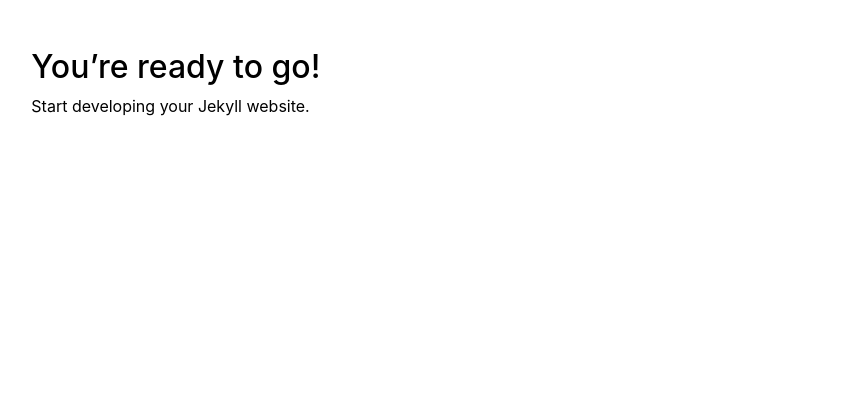
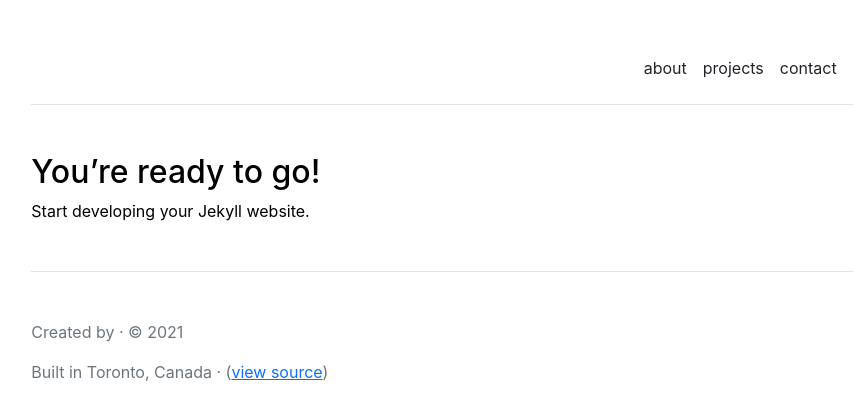
Before and after one commit to LeNPaul/academic, a Jekyll site: the page built from index.md, in a window 1280 px wide. Shown: the top 420 px of the page, without its empty margins (198-1066 px from the left). Built offline with Jekyll 4.4.1, drawn with Linux system fonts in a browser that asks for light colours.

Commit message:
#3 Add header and footer to default.html layout

```diff
--- /dev/null
+++ b/_includes/footer.html
@@ -0,0 +1,13 @@
+<footer class="pt-5 my-5 text-muted border-top">
+  <div class="row">
+    <div class="col-md-6">
+      <p>Created by <a href="mailto:{{ site.email }}">{{ site.title }}</a> &middot; &copy; {{ 'now' | date: "%Y" }}</p>
+      <p>Built in Toronto, Canada &middot; (<a href="https://github.com/LeNPaul/full-circle">view source</a>)</p>
+    </div>
+    <div class="col-md-6 text-end social-media-icons">
+      {% for item in site.social %}
+        <a href="{{ item.link }}" class="ms-3 fs-5"><i class="fab fa-{{ item.icon }}"></i></a>
+      {% endfor %}
+    </div>
+  </div>
+</footer>
--- /dev/null
+++ b/_includes/header.html
@@ -0,0 +1,10 @@
+<header class="d-flex flex-column flex-md-row align-items-center pb-3 mb-5 border-bottom">
+  <a href="/" class="d-flex align-items-center text-dark text-decoration-none">
+    <span class="fs-4">{{ site.title }}</span>
+  </a>
+  <nav class="d-inline-flex mt-2 mt-md-0 ms-md-auto">
+    <a class="me-3 py-2 text-dark text-decoration-none" href="/about">about</a>
+    <a class="me-3 py-2 text-dark text-decoration-none" href="/projects">projects</a>
+    <a class="me-3 py-2 text-dark text-decoration-none" href="/contact">contact</a>
+  </nav>
+</header>
--- a/_layouts/default.html
+++ b/_layouts/default.html
@@ -3,7 +3,9 @@
   {% include head.html %}
   <body>
     <div class="col-lg-8 mx-auto p-3 py-md-5">
+      {% include header.html %}
       {{ content }}
+      {% include footer.html %}
     </div>
   </body>
 </html>
```
